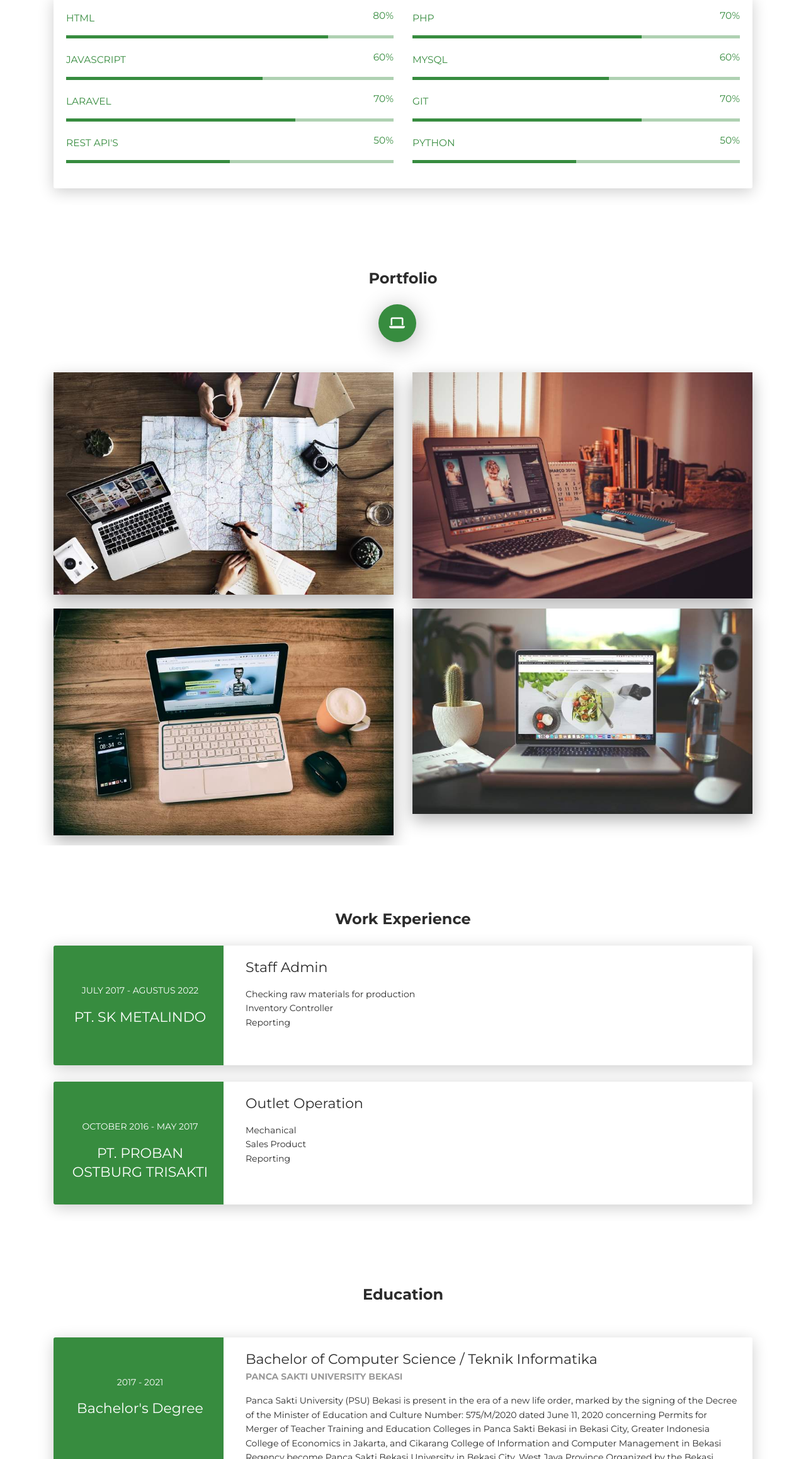
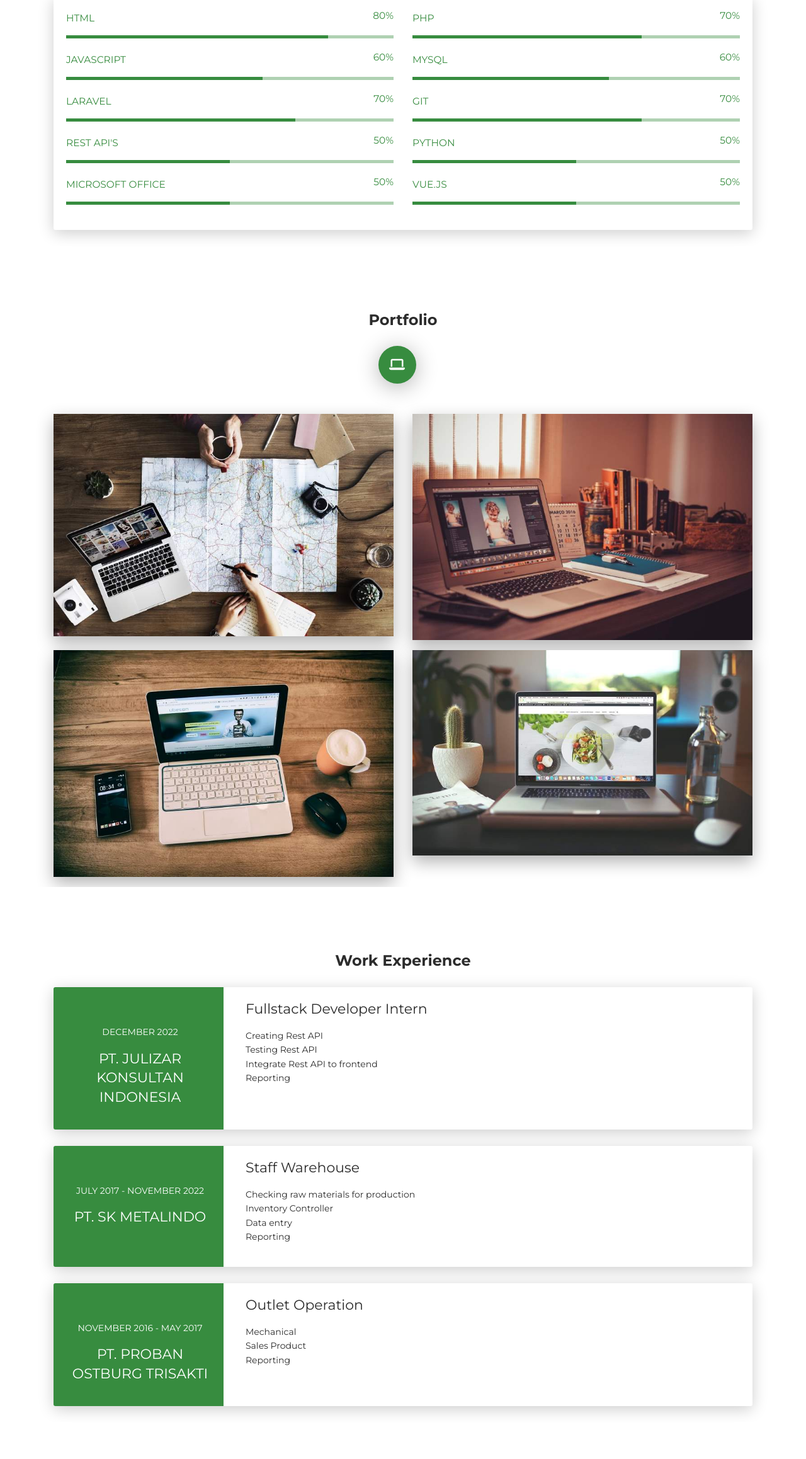
Before and after one commit to arjunstein/arjungunawan.github.io, a plain HTML site: page index.html in a window 1280 px wide. Shown: the part 1069-3385 px from the top of the page at 63% size. Drawn offline with Linux system fonts and the light colour scheme.

Commit message:
Edit skill dan pengalaman kerja

```diff
--- a/index.html
+++ b/index.html
@@ -170,6 +170,22 @@
             </div>
           </div>
         </div>
+        <div class="row">
+          <div class="col-md-6">
+            <div class="progress-container progress-primary"><span class="progress-badge">Microsoft Office</span>
+              <div class="progress">
+                <div class="progress-bar progress-bar-primary" data-aos="progress-full" data-aos-offset="10" data-aos-duration="2000" role="progressbar" aria-valuenow="60" aria-valuemin="0" aria-valuemax="100" style="width: 50%;"></div><span class="progress-value">50%</span>
+              </div>
+            </div>
+          </div>
+          <div class="col-md-6">
+            <div class="progress-container progress-primary"><span class="progress-badge">Vue.Js</span>
+              <div class="progress">
+                <div class="progress-bar progress-bar-primary" data-aos="progress-full" data-aos-offset="10" data-aos-duration="2000" role="progressbar" aria-valuenow="60" aria-valuemin="0" aria-valuemax="100" style="width: 50%;"></div><span class="progress-value">50%</span>
+              </div>
+            </div>
+          </div>
+        </div>
       </div>
     </div>
   </div>
@@ -240,15 +256,16 @@
       <div class="row">
         <div class="col-md-3 bg-primary" data-aos="fade-right" data-aos-offset="50" data-aos-duration="500">
           <div class="card-body cc-experience-header">
-            <p>July 2017 - Agustus 2022</p>
-            <div class="h5">PT. SK Metalindo</div>
+            <p>December 2022</p>
+            <div class="h5">PT. Julizar Konsultan Indonesia</div>
           </div>
         </div>
         <div class="col-md-9" data-aos="fade-left" data-aos-offset="50" data-aos-duration="500">
           <div class="card-body">
-            <div class="h5">Staff Admin</div>
-            <p>Checking raw materials for production <br>
-              Inventory Controller <br>
+            <div class="h5">Fullstack Developer Intern</div>
+            <p>Creating Rest API <br>
+              Testing Rest API <br>
+              Integrate Rest API to frontend <br>
               Reporting</p>
           </div>
         </div>
@@ -258,7 +275,26 @@
       <div class="row">
         <div class="col-md-3 bg-primary" data-aos="fade-right" data-aos-offset="50" data-aos-duration="500">
           <div class="card-body cc-experience-header">
-            <p>October 2016 - May 2017</p>
+            <p>July 2017 - November 2022</p>
+            <div class="h5">PT. SK Metalindo</div>
+          </div>
+        </div>
+        <div class="col-md-9" data-aos="fade-left" data-aos-offset="50" data-aos-duration="500">
+          <div class="card-body">
+            <div class="h5">Staff Warehouse</div>
+            <p>Checking raw materials for production <br>
+              Inventory Controller <br>
+              Data entry <br>
+              Reporting</p>
+          </div>
+        </div>
+      </div>
+    </div>
+    <div class="card">
+      <div class="row">
+        <div class="col-md-3 bg-primary" data-aos="fade-right" data-aos-offset="50" data-aos-duration="500">
+          <div class="card-body cc-experience-header">
+            <p>November 2016 - May 2017</p>
             <div class="h5">PT. Proban Ostburg Trisakti</div>
           </div>
         </div>
```
